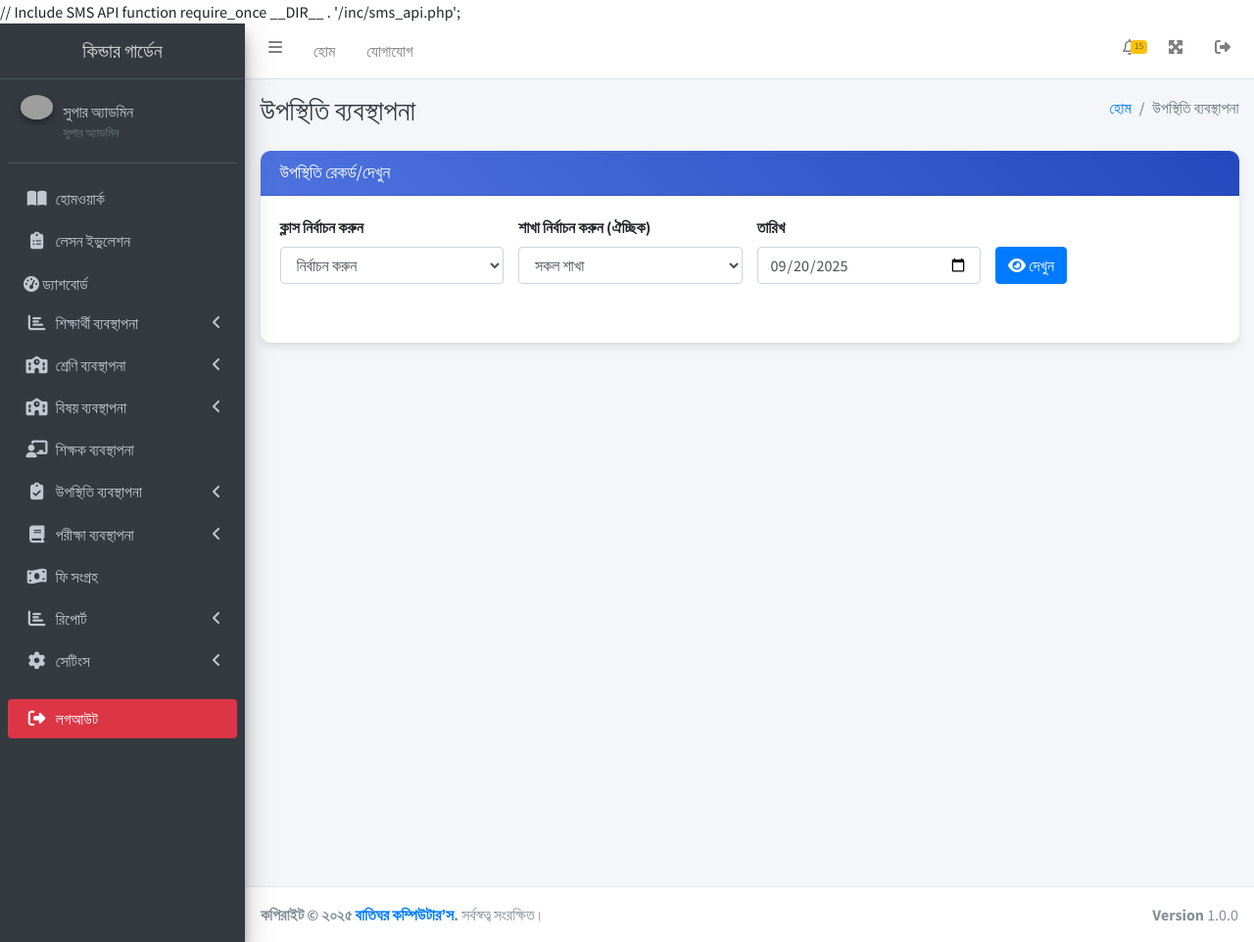
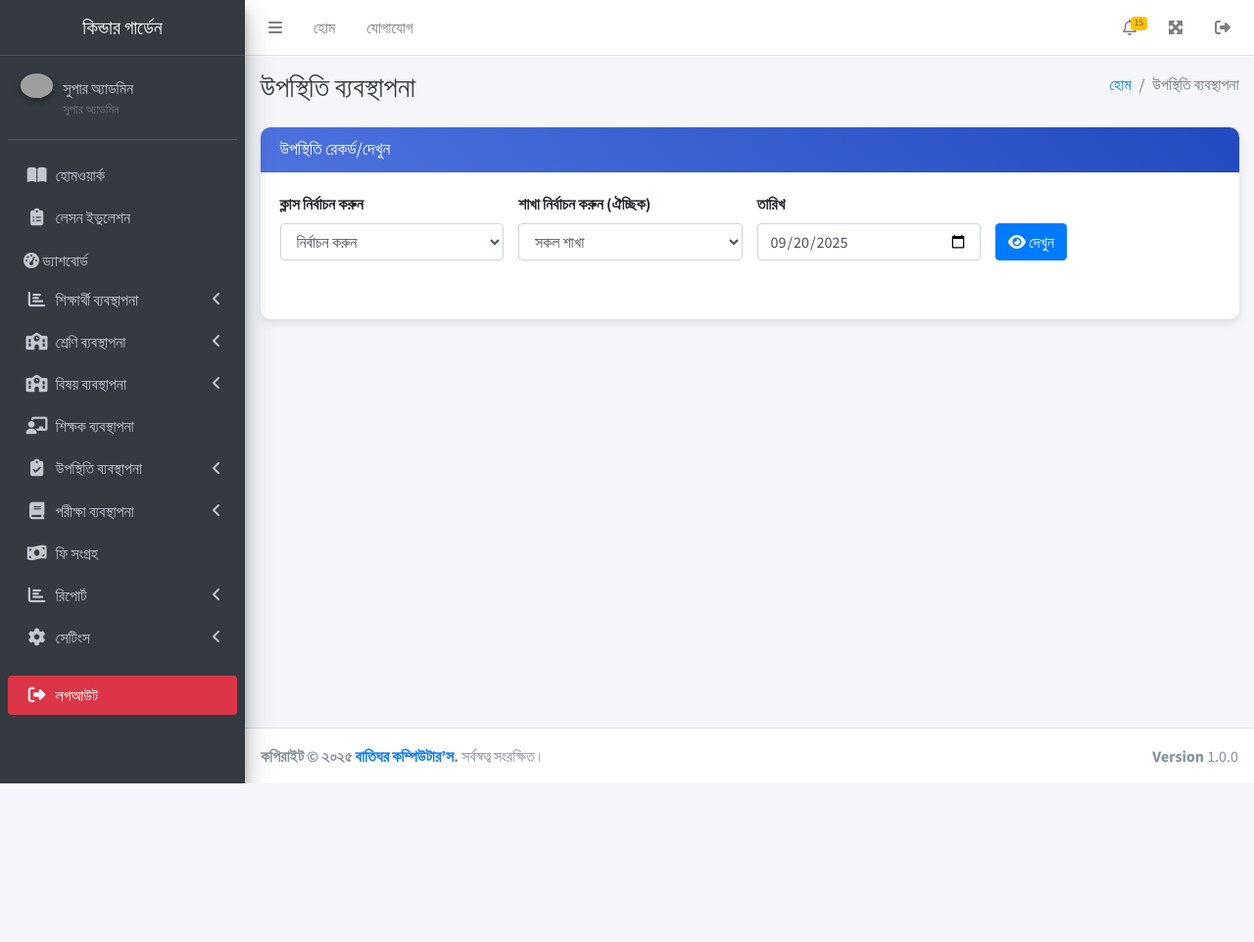
Before and after one commit to batighorcmt/ksms, a PHP site: page /ksms/admin/attendance.php in a window 1280 px wide. Shown: the whole page at 98% size. After the commit the page ends 800 px from the top, so only its background shows below. Run offline with PHP 8.4, Linux system fonts and the light colour scheme; a user stored in the database is signed in; data comes from the database, SQL or seed files in the repository; some libraries are stand-ins or nearby versions; some web fonts are replaced; grey boxes are pictures that could not be loaded.

Commit message:
Update attendance.php

```diff
--- a/admin/attendance.php
+++ b/admin/attendance.php
@@ -1,6 +1,8 @@
+<?php
+
 // Include SMS API function
 require_once __DIR__ . '/inc/sms_api.php';
-<?php
+
 require_once '../config.php';
 
 // Authentication check
```
